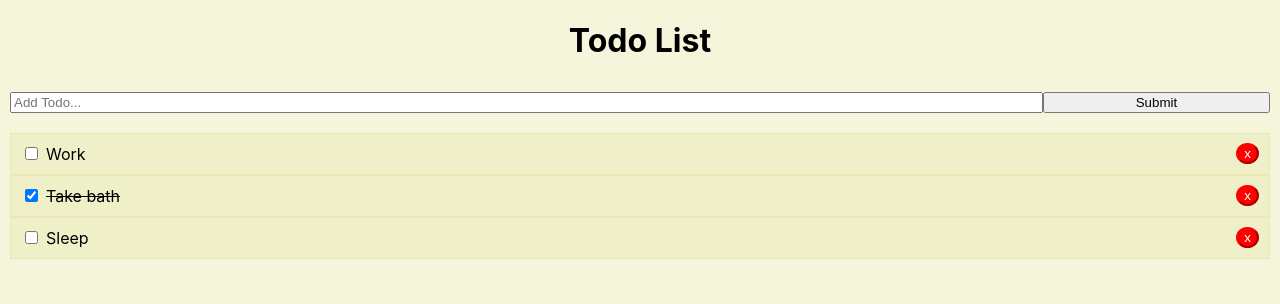
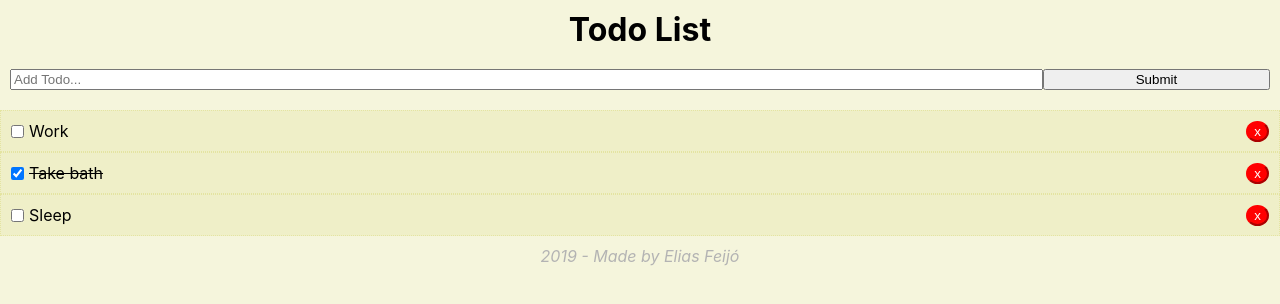
Before and after one commit to eliasfeijo/react-todo-app, a React (Create React App) app: page / in a window 1280 px wide. Shown: the top 304 px of the page. Built offline with nearby package versions, Linux system fonts and the light colour scheme.

Commit message:
Styling footer and main

```diff
--- a/src/components/App.js
+++ b/src/components/App.js
@@ -24,6 +24,9 @@ class App extends React.Component {
             toggleCompleted={this.toggleCompleted}
           />
         </main>
+        <footer>
+          <em>2019 - Made by Elias Feijó</em>
+        </footer>
       </div>
     );
   }
--- a/src/components/App.scss
+++ b/src/components/App.scss
@@ -1,5 +1,20 @@
-h1 {
-  text-align: center;
+.App {
+  height: 100vh;
+  width: 100%;
+  display: flex;
+  flex-direction: column;
+  align-items: center;
+
+  & > * {
+    width: 100%;
+  }
+}
+
+header{
+  & > h1 {
+    text-align: center;
+    padding: 10px;
+  }
 }
 
 main {
@@ -7,4 +22,12 @@ main {
   flex-direction: column;
   margin: 10px;
   background-color: darken(beige, 5%);
+  max-height: 100%;
+  overflow-y: auto;
 }
+
+footer {
+  text-align: center;
+  margin-bottom: 10px;
+  color: lighten(gray, 20%);
+}
--- a/src/index.scss
+++ b/src/index.scss
@@ -1,5 +1,8 @@
+* {
+  margin: 0;
+}
+
 body {
-  margin: 0;
   font-family: -apple-system, BlinkMacSystemFont, "Segoe UI", "Roboto", "Oxygen",
     "Ubuntu", "Cantarell", "Fira Sans", "Droid Sans", "Helvetica Neue",
     sans-serif;
```
